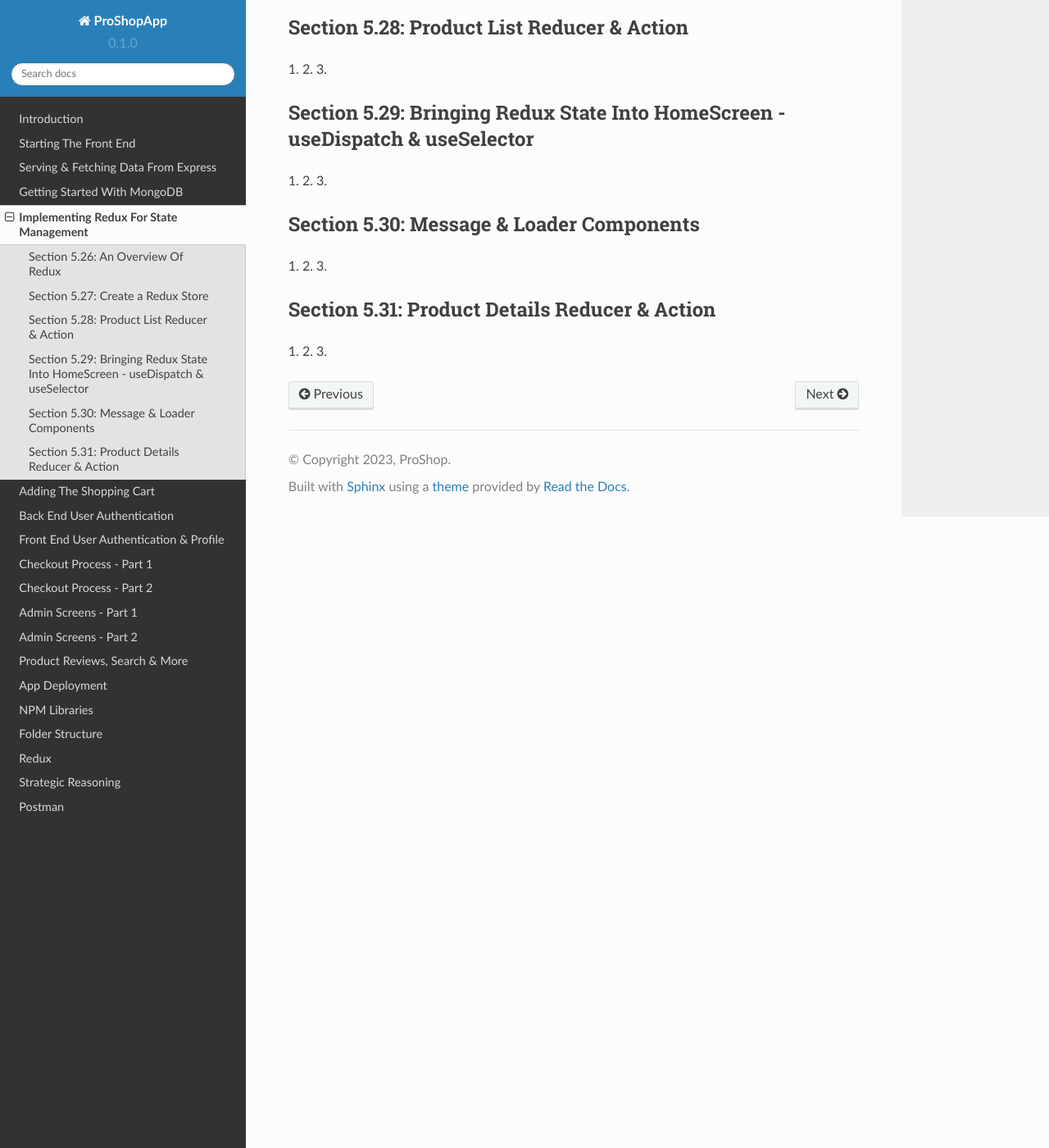
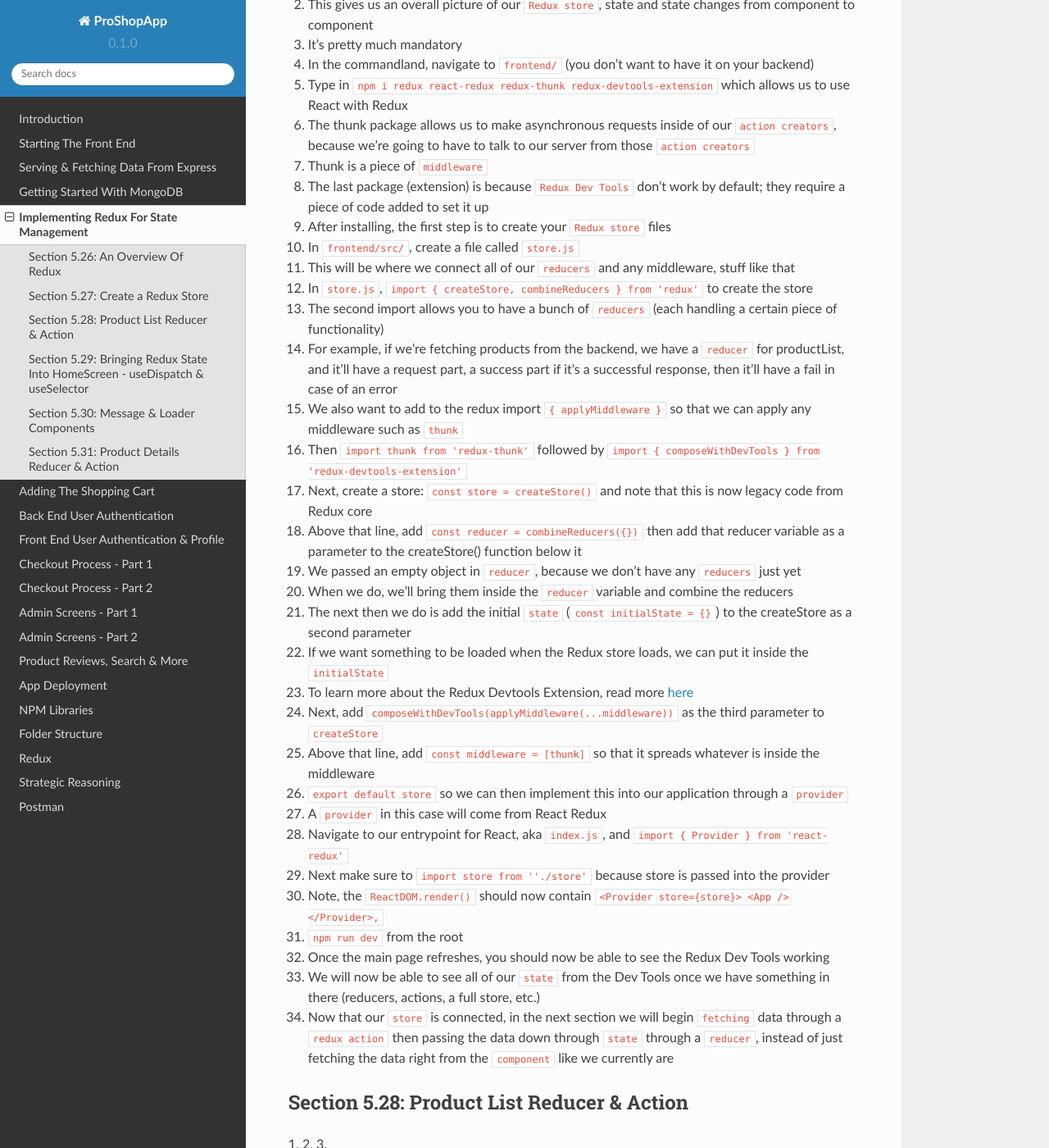
Before and after one commit to Pythonidaer/proshopapp, a Sphinx documentation site: the page built from docs/source/implementing-redux-for-state-management.rst, in a window 1280 px wide and 1400 px high, scrolled down 1534 px. Shown: the whole window at 82% size. Built offline with Sphinx 7.4.7 and the Read the Docs theme 2.0.0, drawn with Linux system fonts in a browser that asks for light colours; some of the changed text lies outside the part shown.

Commit message:
section 5.27

```diff
--- a/docs/source/implementing-redux-for-state-management.rst
+++ b/docs/source/implementing-redux-for-state-management.rst
@@ -42,9 +42,40 @@ Section 5.26: An Overview Of Redux
 Section 5.27: Create a Redux Store
 ----------------
 
-1.
-2.
-3.
+1. Navigate to the chrome web store and insall the ``Redux Dev tools`` in your browser
+2. This gives us an overall picture of our ``Redux store``, state and state changes from component to component
+3. It's pretty much mandatory
+4. In the commandland, navigate to ``frontend/`` (you don't want to have it on your backend)
+5. Type in ``npm i redux react-redux redux-thunk redux-devtools-extension`` which allows us to use React with Redux
+6. The thunk package allows us to make asynchronous requests inside of our ``action creators``, because we're going to have to talk to our server from those ``action creators``
+7. Thunk is a piece of ``middleware``
+8. The last package (extension) is because ``Redux Dev Tools`` don't work by default; they require a piece of code added to set it up
+9. After installing, the first step is to create your ``Redux store`` files
+10. In ``frontend/src/``, create a file called ``store.js``
+11. This will be where we connect all of our ``reducers`` and any middleware, stuff like that
+12. In ``store.js``, ``import { createStore, combineReducers } from 'redux'`` to create the store
+13. The second import allows you to have a bunch of ``reducers`` (each handling a certain piece of functionality)
+14. For example, if we're fetching products from the backend, we have a ``reducer`` for productList, and it'll have a request part, a success part if it's a successful response, then it'll have a fail in case of an error
+15. We also want to add to the redux import ``{ applyMiddleware }`` so that we can apply any middleware such as ``thunk``
+16. Then ``import thunk from 'redux-thunk'`` followed by ``import { composeWithDevTools } from 'redux-devtools-extension'``
+17. Next, create a store: ``const store = createStore()`` and note that this is now legacy code from Redux core
+18. Above that line, add ``const reducer = combineReducers({})`` then add that reducer variable as a parameter to the createStore() function below it
+19. We passed an empty object in ``reducer``, because we don't have any ``reducers`` just yet
+20. When we do, we'll bring them inside the ``reducer`` variable and combine the reducers
+21. The next then we do is add the initial ``state`` (``const initialState = {}``) to the createStore as a second parameter
+22. If we want something to be loaded when the Redux store loads, we can put it inside the ``initialState``
+23. To learn more about the Redux Devtools Extension, read more `here <https://github.com/zalmoxisus/redux-devtools-extension#usage>`_
+24. Next, add ``composeWithDevTools(applyMiddleware(...middleware))`` as the third parameter to ``createStore``
+25. Above that line, add ``const middleware = [thunk]`` so that it spreads whatever is inside the middleware
+26. ``export default store`` so we can then implement this into our application through a ``provider``
+27. A ``provider`` in this case will come from React Redux
+28. Navigate to our entrypoint for React, aka ``index.js``, and ``import { Provider } from 'react-redux'``
+29. Next make sure to ``import store from ''./store'`` because store is passed into the provider
+30. Note, the ``ReactDOM.render()`` should now contain ``<Provider store={store}> <App /> </Provider>,``
+31. ``npm run dev`` from the root
+32. Once the main page refreshes, you should now be able to see the Redux Dev Tools working
+33. We will now be able to see all of our ``state`` from the Dev Tools once we have something in there (reducers, actions, a full store, etc.)
+34. Now that our ``store`` is connected, in the next section we will begin ``fetching`` data through a ``redux action`` then passing the data down through ``state`` through a ``reducer``, instead of just fetching the data right from the ``component`` like we currently are
 
 Section 5.28: Product List Reducer & Action
 ------------
```
